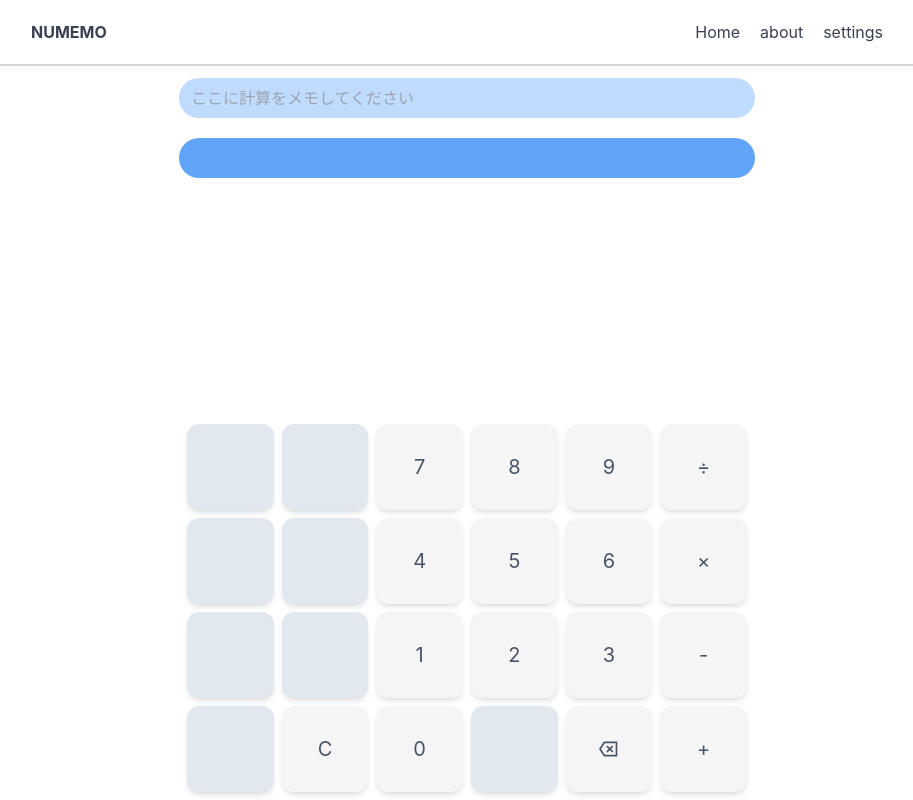
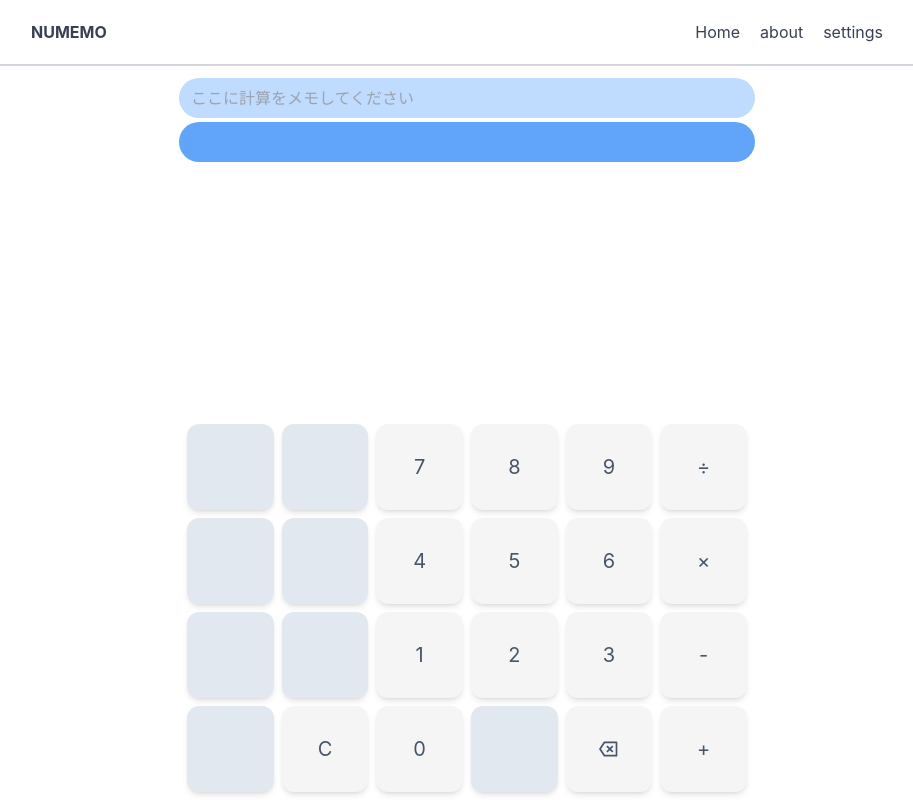
Before and after one commit to akiprogramming/numemo_test, a React (Vite) app: page / in a window 1280 px wide. Shown: the whole page, without its empty margins (173-1086 px from the left). Built offline with nearby package versions, Linux system fonts and the light colour scheme.

Commit message:
💄 入力出力UI複数配置用に調整

```diff
--- a/src/components/Input.tsx
+++ b/src/components/Input.tsx
@@ -69,12 +69,12 @@ export function Input({ input, handleChange = (e) => {} }: Props) {
     <div className="container mx-auto max-w-xl">
       <input
         type="text"
-        className="w-full rounded-full bg-blue-200 px-3 py-2"
+        className="mb-1 w-full rounded-full bg-blue-200 px-3 py-2"
         placeholder="ここに計算をメモしてください"
         value={output}
         onChange={handleChange}
       />
-      <div className="mt-5 w-full rounded-full bg-blue-400 px-3 py-2 text-gray-700">
+      <div className="mb-3 w-full rounded-full bg-blue-400 px-3 py-2 text-gray-700">
         {sum !== null ? formatCommaNumber(sum) : "　"}
       </div>
     </div>
```
